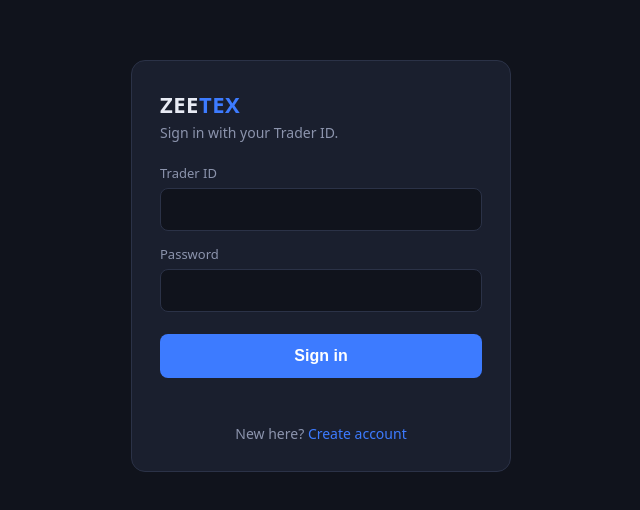
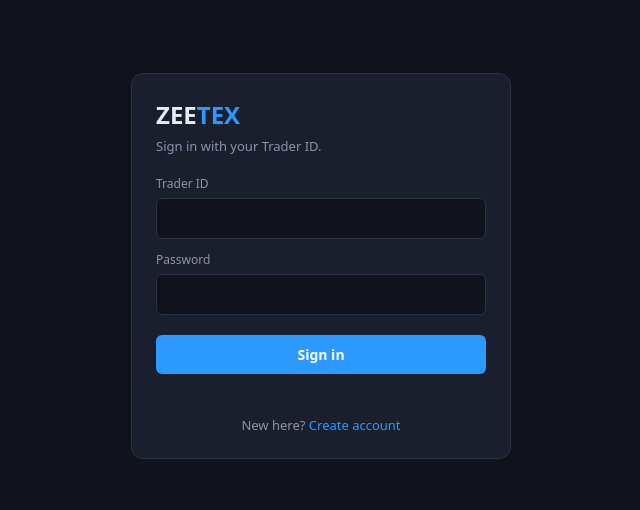
Before and after one commit to ahmad-bhai/zeetex-dashboard, a plain HTML site: page sign-in.html in a window 1280 px wide. Shown: the part 134-644 px from the top of the page, without its empty margins (319-959 px from the left). Drawn offline with Linux system fonts and the light colour scheme.

Commit message:
Enhance sign-in.html with styles and layout
Added base styles and layout for the sign-in page.

```diff
--- a/sign-in.html
+++ b/sign-in.html
@@ -1,6 +1,24 @@
 <!DOCTYPE html>
 <html lang="en"><head><meta charset="utf-8"><meta name="viewport" content="width=device-width,initial-scale=1">
-<title>Sign in</title><link rel="stylesheet" href="style.css"></head>
+<title>Sign in</title>
+<style>
+/* Base Styles aur Fixes taake inputs par typing block na ho */
+*{box-sizing:border-box;margin:0;font-family:system-ui,sans-serif}
+body{background:#10131c;color:#e8ebf4;display:flex;justify-content:center;align-items:center;min-height:100vh;padding:14px}
+.box{width:100%;max-width:380px;background:#1a1f2e;border:1px solid #2b3247;border-radius:12px;padding:24px}
+.logo{font-size:24px;font-weight:700;margin-bottom:6px}
+.logo b{color:#2b99ff}
+.sub{color:#8c94ad;font-size:13px;margin-bottom:20px}
+label{display:block;font-size:12px;color:#8c94ad;margin-bottom:6px;margin-top:12px}
+input{width:100%;padding:10px 12px;border-radius:6px;border:1px solid #2b3247;background:#10131c;color:#e8ebf4;font-size:14px;outline:none}
+input:focus{border-color:#2b99ff}
+button{width:100%;margin-top:20px;padding:10px;border-radius:6px;border:0;background:#2b99ff;color:#fff;font-weight:600;font-size:14px;cursor:pointer}
+button:hover{opacity:0.9}
+.err{color:#ef5d4e;font-size:12px;margin-top:10px;min-height:16px}
+.alt{margin-top:16px;font-size:13px;text-align:center;color:#8c94ad}
+.alt a{color:#2b99ff;text-decoration:none}
+</style>
+</head>
 <body><div class="box">
 <div class="logo">ZEE<b>TEX</b></div><div class="sub">Sign in with your Trader ID.</div>
 <label>Trader ID</label><input id="u" inputmode="numeric" autocomplete="username">
```
